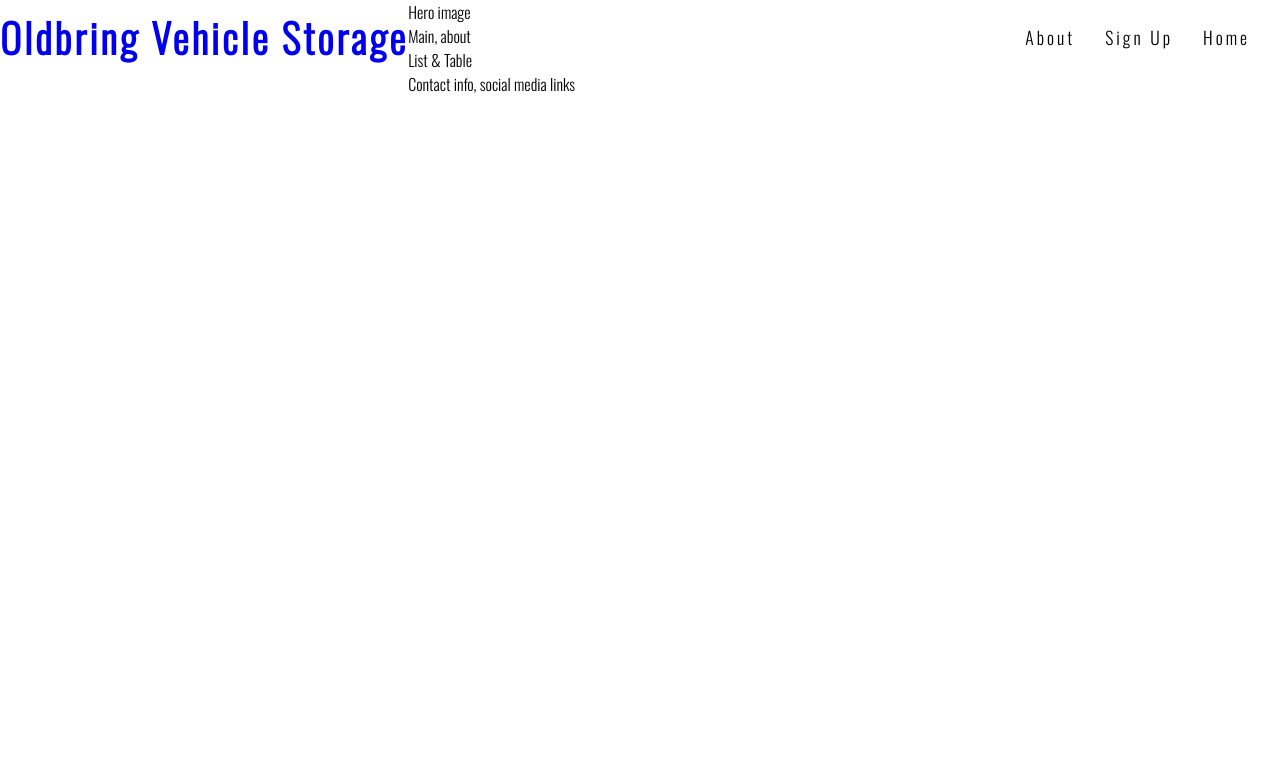
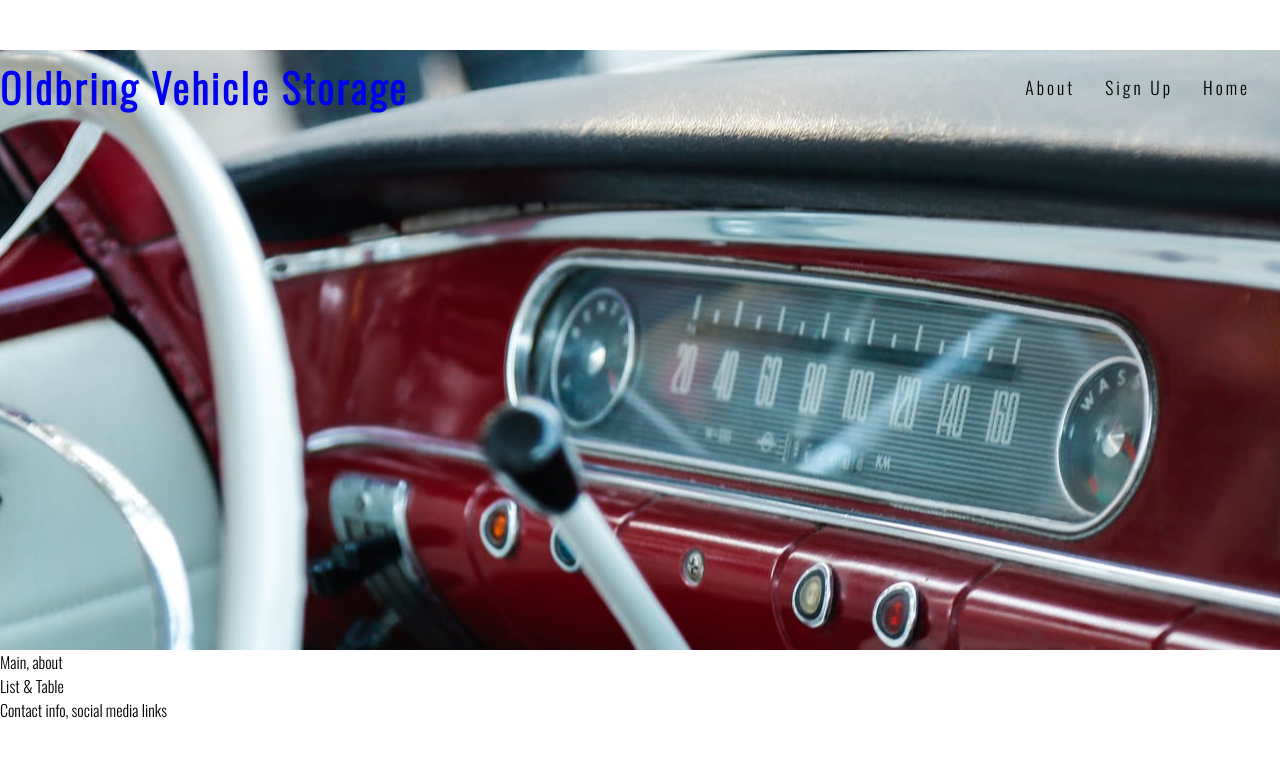
Before and after one commit to KarinOldbring/Vehicle-storage, a plain HTML site: page index.html in a window 1280 px wide. Drawn offline with nearby package versions, Linux system fonts and the light colour scheme.

Commit message:
Add hero-image and style

```diff
--- a/assets/css/style.css
+++ b/assets/css/style.css
@@ -50,3 +50,12 @@ h1, h2 {
 #nav-bar a:hover {
     border-bottom: solid 1 px black;
 }
+
+/* hero image*/
+
+#hero-image {
+    height: 600px;
+    width: 100%;
+    background: url(../images/pexels-photo-2476345.jpeg) no-repeat center center;
+    margin-top: 50px;
+}
--- a/index.html
+++ b/index.html
@@ -31,7 +31,10 @@
             </ul>
         </nav>
     </header>
-    <section>Hero image</section>
+    <section>
+        <div id="hero-image">
+        </div>
+    </section>
     <section>Main, about</section>
     <section>List & Table</section>
 
```
Also changed, not shown: assets/images/pexels-photo-2476345.jpeg (added).
